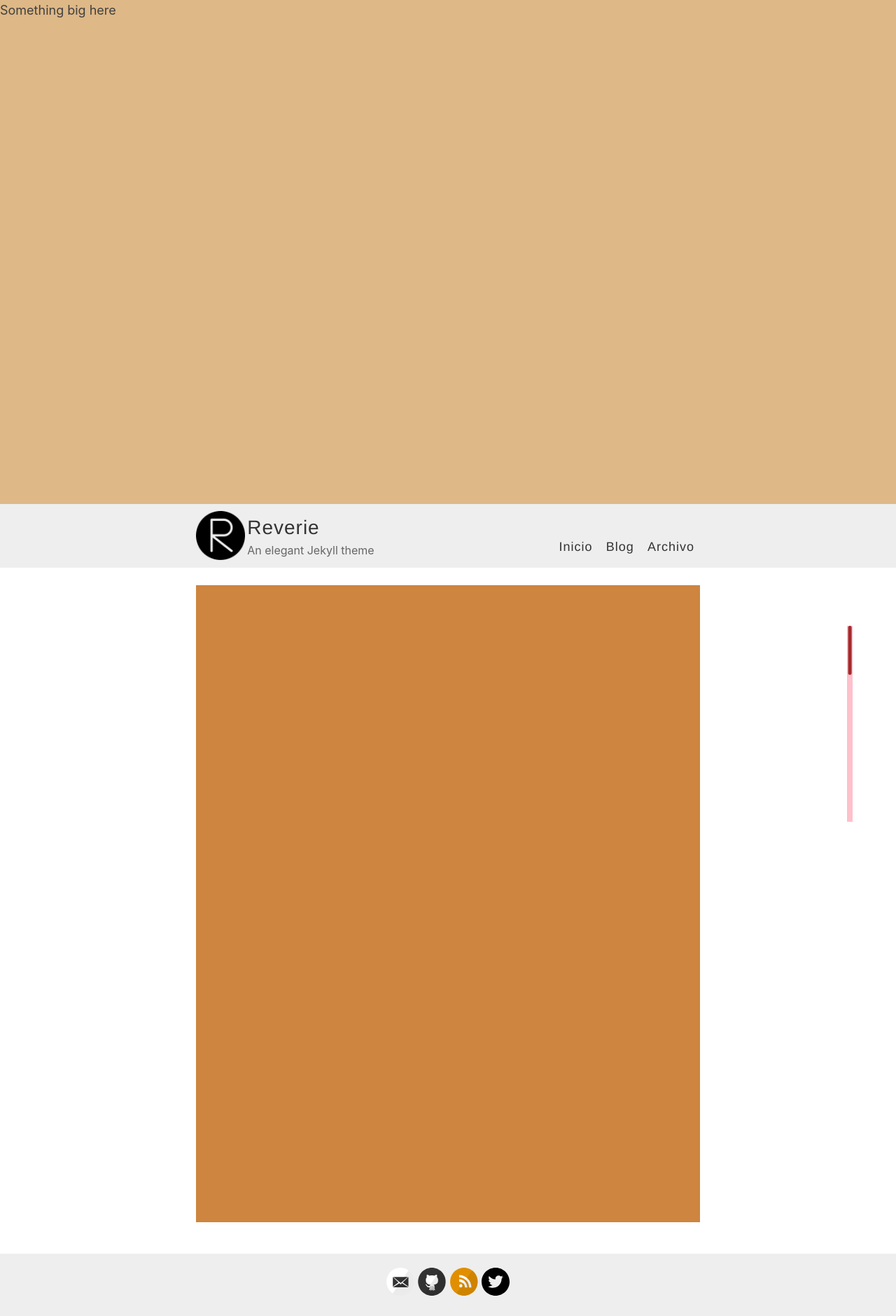
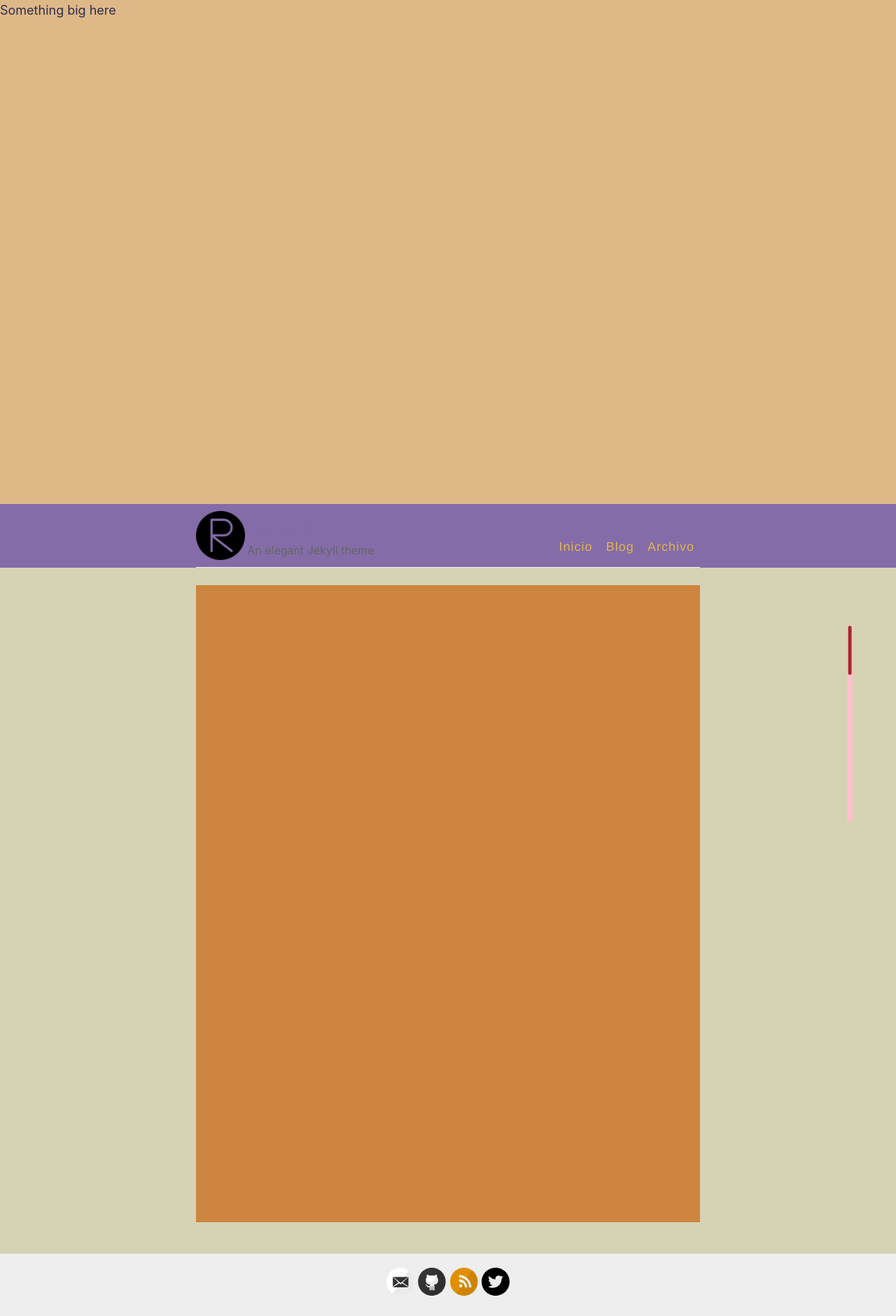
Before and after one commit to dfghjd/dfghjd.github.io, a Jekyll site: the page built from index.html, in a window 1280 px wide. Shown: the whole page at 70% size. Built offline with Jekyll 4.4.1, drawn with Linux system fonts in a browser that asks for light colours.

Commit message:
changing vars

```diff
--- a/_sass/_variables.scss
+++ b/_sass/_variables.scss
@@ -25,3 +25,51 @@ $georgia: Georgia, serif;
     @content;
   }
 }
+
+
+
+/* ==========================================================================
+   Color Variables
+   ========================================================================== */
+/* LIGHT */
+$c-primary: #846CA8;
+$c-primary-dark: darken($c-primary, 5%);
+$c-primary-light: lighten($c-primary, 15%);
+$c-secondary: #A14598;
+$c-secondary-dark: darken($c-secondary, 15%);
+$c-secondary-light: lighten($c-secondary, 15%);
+$c-grey: #7b7274;
+$c-grey-dark: darken($c-grey, 20%);
+$c-grey-light: lighten($c-grey, 20%);
+$c-bg: #d5d3b4;
+$c-text: #2d2f4e;
+$c-link: #A14598;
+
+/* DARK */
+$c-dark-primary: #ff70c3; // ff0095
+$c-dark-primary-dark: desaturate(darken($c-dark-primary, 35%), 15%);
+$c-dark-primary-light: lighten($c-dark-primary, 10%);
+$c-dark-secondary: #fa6285; // dd5474;
+$c-dark-secondary-dark: desaturate(darken($c-dark-secondary, 25%), 15%);
+$c-dark-secondary-light: lighten($c-dark-secondary, 12%);
+$c-dark-grey: #E0B44D;
+$c-dark-grey-dark: darken($c-dark-grey, 5%);
+$c-dark-grey-light: lighten($c-dark-grey, 26%);
+$c-dark-bg: #2d2f4e;
+$c-dark-text: #d5d3b4;
+$c-link: #E0B44D;
+
+:root {
+  --c-primary: #{$c-primary};
+  --c-primary-dark: #{$c-primary-dark};
+  --c-primary-light: #{$c-primary-light};
+  --c-secondary: #{$c-secondary};
+  --c-secondary-dark: #{$c-secondary-dark};
+  --c-secondary-light: #{$c-secondary-light};
+  --c-grey: #{$c-grey};
+  --c-grey-dark: #{$c-grey-dark};
+  --c-grey-light: #{$c-grey-light};
+  --c-bg: #{$c-bg};
+  --c-text: #{$c-text};
+  --c-link: #{$c-link};
+}
--- a/assets/style.scss
+++ b/assets/style.scss
@@ -21,9 +21,9 @@ html {
 }
 
 body {
-  background: #fff;
+  background: var(--c-bg);
   font-family: -system-ui, -apple-system, BlinkMacSystemFont, "Segoe UI", Roboto, Helvetica, Arial, sans-serif, "Apple Color Emoji", "Segoe UI Emoji", "Segoe UI Symbol";
-  color: #404040;
+  color: var(--c-text);
   line-height: 1.7;
   font-weight: 400;
   font-size: 18px;
@@ -41,7 +41,7 @@ body {
 
 h1, h2, h3, h4, h5, h6 {
   font-family: -system-ui, -apple-system, BlinkMacSystemFont, "Segoe UI", Roboto, Helvetica, Arial, sans-serif, "Apple Color Emoji", "Segoe UI Emoji", "Segoe UI Symbol";
-  color: $darkerGray;
+  color: var(--c-text);
   font-weight: bold;
 
   line-height: 1.7;
@@ -179,11 +179,11 @@ span[data-pullquote]:before {
 }
 
 a {
-  color: $blue;
+  color: var(--c-link);
   text-decoration: none;
 	cursor: pointer;
   &:hover, &:active {
-    color: $blue;
+    color: var(--c-link);
   }
 }
 
@@ -261,7 +261,7 @@ p > img {
   //:D
   position: sticky;
   top: 0;
-  background-color: $lightGray;
+  background-color: var(--c-primary);
   max-height: 20vh;
   z-index: 7;
   @include mobile {
@@ -301,7 +301,7 @@ p > img {
 
 .site-name {
   margin: 0;
-  color: $darkGray;
+  color: var(--c-primary);
   cursor: pointer;
   font-family: $helveticaNeue;
   font-weight: 300;
@@ -332,7 +332,7 @@ nav {
 
   a {
     margin: 0 0;
-    color: $darkGray;
+    color: var(--c-link);
     text-align: right;
     font-weight: 300;
     letter-spacing: 1px;
@@ -1033,9 +1033,9 @@ Modules - reusable parts of our design
   position: relative;
   margin-bottom: 1em;
   padding: 1em;
-  background: $lightGray;
+  background: var(--c-secondary);
   border-radius: 1em;
-  border: 1px solid $darkerGray;
+  border: 1px solid var(--c-secondary-dark);
 }
 
 .post-date{
```
